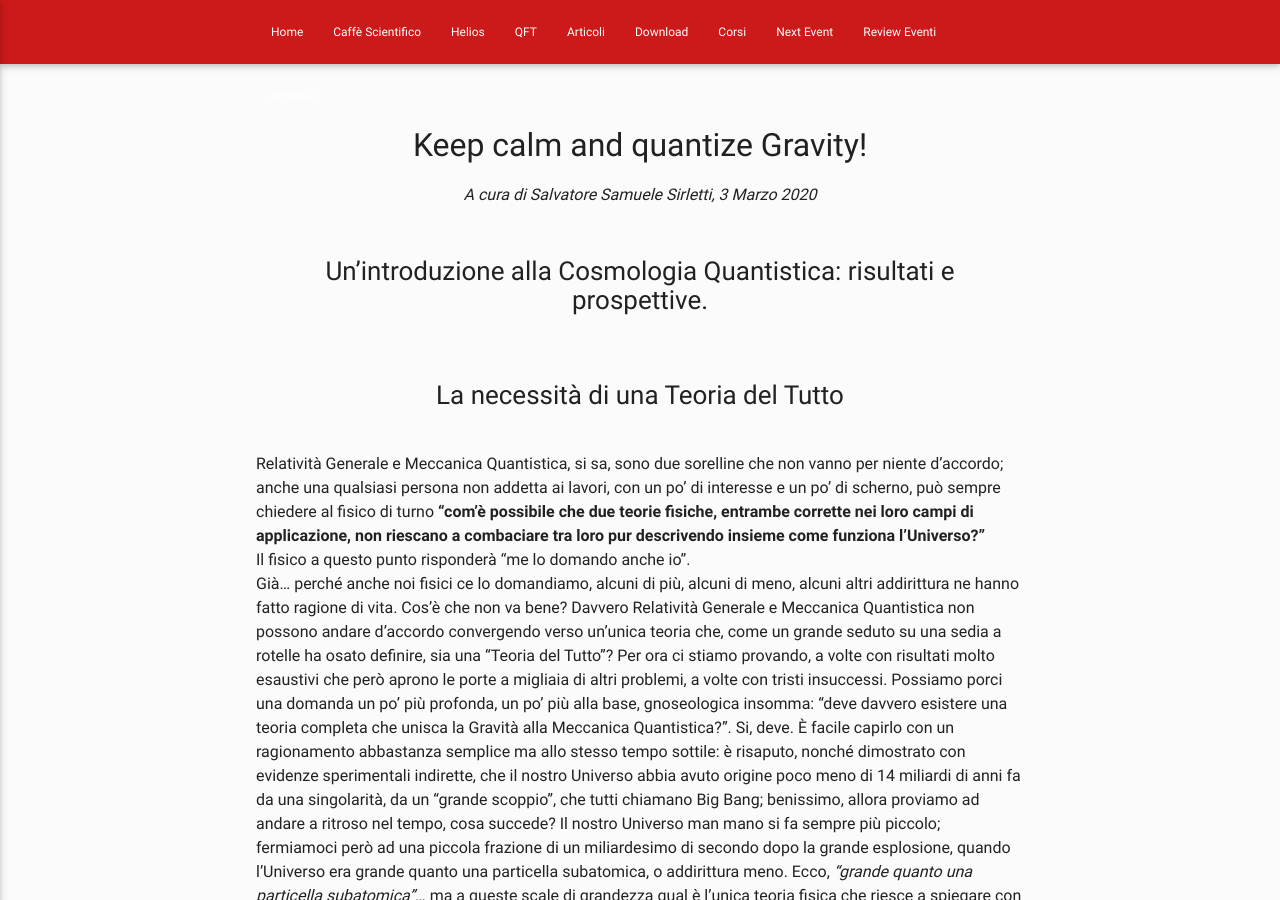
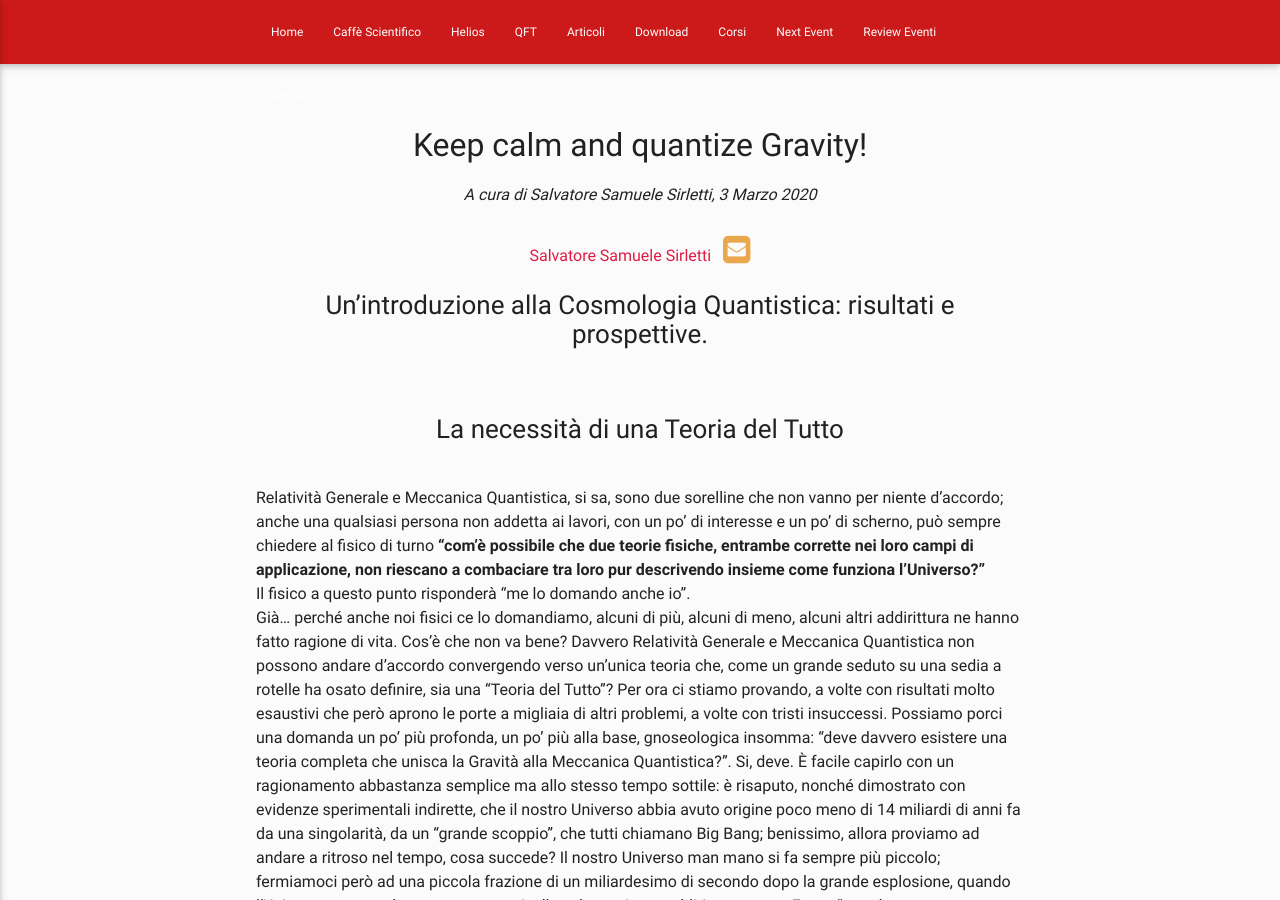
Before and after one commit to ai-sf/aisf_perugia, a Jekyll site: the page built from ArticoliHTML/quantum.md, in a window 1280 px wide and 900 px high. Built offline with Jekyll 4.4.1, drawn with Linux system fonts in a browser that asks for light colours; nearby versions of some CDN libraries; formulas are drawn with MathJax 3.

Commit message:
Update quantum.md

```diff
--- a/ArticoliHTML/quantum.md
+++ b/ArticoliHTML/quantum.md
@@ -8,6 +8,11 @@
 <center>
  <h2>Keep calm and quantize Gravity!</h2>
 <h6 class="mbr-section-subtitle align-center mbr-light mbr-fonts-style display-7"><em> A cura di Salvatore Samuele Sirletti, 3 Marzo 2020 </em></h6><br>
+<div class="subheading">
+  <a href="mailto:salvatoresamuele.sirletti@gmail.com">Salvatore Samuele Sirletti</a>
+  &nbsp; <i class="fa fa-envelope-square fa-2x"></i>
+</div>
+
  <h3>Un’introduzione alla Cosmologia Quantistica: risultati e prospettive.</h3>
  <br> </center>
 
```
